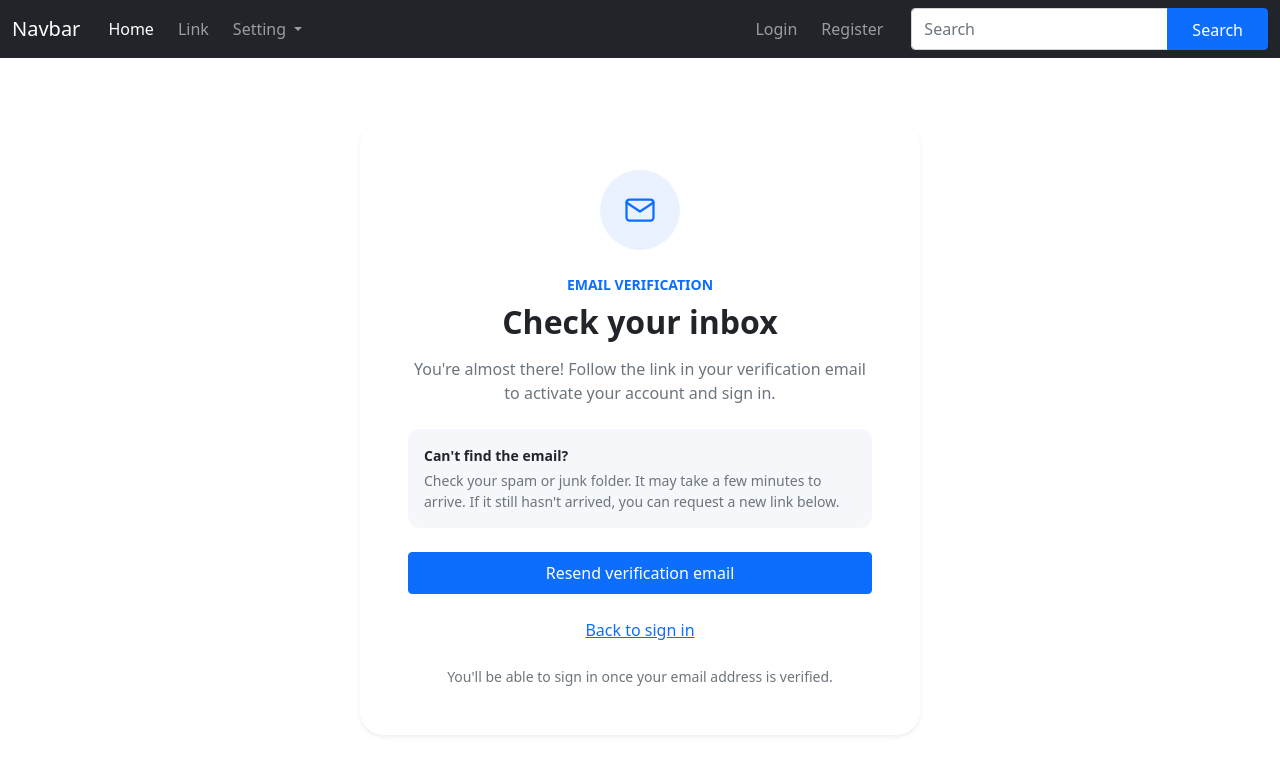
After one commit to MiranTaslidza/user_app, a Django app: page /users/verification-email-sent/ in a window 1280 px wide. The commit adds this page. Shown: the top 782 px of the page. Run offline with Django 5.2, Linux system fonts and the light colour scheme; parts of the project's set-up code (start-up, migrations or seed data) failed here and were passed over.

Commit message:
verification email

```diff
--- /dev/null
+++ b/users/templates/users/verification_email_sent.html
@@ -0,0 +1,62 @@
+{% extends 'base.html' %}
+
+{% block title %}Check your inbox{% endblock title %}
+
+{% block styles %}
+<style>
+    .verification-section { min-height: 75vh; }
+    .verification-card { max-width: 560px; width: 100%; border-radius: 1.5rem; }
+    .verification-icon { width: 80px; height: 80px; background-color: #eaf2ff; }
+    .verification-tip { background-color: #f5f7fa; border-radius: 0.75rem; }
+</style>
+{% endblock styles %}
+
+{% block content %}
+<section class="verification-section d-flex align-items-center justify-content-center py-5"
+    aria-labelledby="verification-title">
+    <div class="verification-card card border-0 shadow-sm">
+        <div class="card-body p-4 p-sm-5 text-center">
+            <div class="verification-icon d-flex align-items-center justify-content-center rounded-circle mx-auto mb-4 text-primary">
+                <svg xmlns="http://www.w3.org/2000/svg" width="36" height="36" viewBox="0 0 24 24"
+                    fill="none" stroke="currentColor" stroke-width="1.5" stroke-linecap="round"
+                    stroke-linejoin="round" aria-hidden="true" focusable="false">
+                    <rect x="3" y="5" width="18" height="14" rx="2"></rect>
+                    <path d="m3 7 9 6 9-6"></path>
+                </svg>
+            </div>
+
+            <p class="small text-primary fw-bold text-uppercase mb-2">Email verification</p>
+            <h1 id="verification-title" class="h2 fw-bold mb-3">Check your inbox</h1>
+            <p class="text-muted mb-4">
+                You're almost there! Follow the link in your verification email to
+                activate your account and sign in.
+            </p>
+
+            {% if user.email %}
+                <p class="small text-muted mb-1">Verification email sent to</p>
+                <p class="fw-bold text-break mb-4">{{ user.email }}</p>
+            {% endif %}
+
+            <div class="verification-tip p-3 mb-4 text-start">
+                <p class="small fw-bold mb-1">Can't find the email?</p>
+                <p class="small text-muted mb-0">
+                    Check your spam or junk folder. It may take a few minutes to arrive.
+                    If it still hasn't arrived, you can request a new link below.
+                </p>
+            </div>
+
+            <form method="post" action="{% url 'resend_verification_email' %}" class="d-grid mb-3">
+                {% csrf_token %}
+                <button type="submit" class="btn btn-primary py-2">
+                    Resend verification email
+                </button>
+            </form>
+
+            <a href="{% url 'login' %}" class="d-inline-block py-2">Back to sign in</a>
+            <p class="small text-muted mt-3 mb-0">
+                You'll be able to sign in once your email address is verified.
+            </p>
+        </div>
+    </div>
+</section>
+{% endblock content %}
--- a/users/urls.py
+++ b/users/urls.py
@@ -2,25 +2,20 @@ from django.urls import path
 from . import views
 from django.contrib.auth import views as auth_views
 from django.contrib.auth.views import LogoutView
-from django.contrib.auth.forms import AuthenticationForm
+from .forms.login_form import LoginForm
 
-AuthenticationForm.error_messages = {
-    **AuthenticationForm.error_messages,
-    'invalid_login': (
-        'Login failed. Check username or email and password '
-        'and have you confirmed your email address.'
-    ),
-}
 
 
 urlpatterns = [
     path('', views.home, name='home'),
     path("register/", views.RegisterView.as_view(), name="user-register"), # registracija
-    path('login/', auth_views.LoginView.as_view(template_name='users/login.html'), name="login"), # login
+    path('login/', auth_views.LoginView.as_view(template_name='users/login.html', authentication_form=LoginForm,), name='login',), #login
     path('logout/', LogoutView.as_view(next_page='/users/'), name='logout'), # logout
 
     # verifikacija maila
     #path('send_email/', views.send_verification_email, name='send_email'), # slanje emaila
     path("verify-email/<uidb64>/<token>/", views.verify_email, name="verify_email"), # verifikacija emaila
+    path("verification-email-sent/", views.verification_email_sent,name="verification_email_sent"),
+    path('resend-verification-email/', views.resend_verification_email, name='resend_verification_email'), # ponovno slanje verifikacijskog linka
 
 ]
--- a/users/views.py
+++ b/users/views.py
@@ -1,20 +1,19 @@
 #models
 from django.shortcuts import render
 from django.views.generic.edit import CreateView
-from django.urls import reverse_lazy
-from django.core.mail import send_mail # za slanje emaila
-from django.conf import settings # za pristup postavkama iz settings.py
+from django.urls import reverse_lazy, reverse
 from django.http import HttpResponse # za prikaz poruke nakon slanja emaila
 from django.contrib.auth.tokens import default_token_generator # za generisanje tokena za verifikaciju email adrese
-from django.urls import reverse # za generisanje URL-a na osnovu imena rute
-from django.utils.encoding import force_bytes # za kodiranje ID korisnika u base64 format
-from django.utils.http import urlsafe_base64_encode # za kodiranje ID korisnika u base64 format na siguran način za URL
 from django.shortcuts import redirect
 from django.utils.http import urlsafe_base64_decode
 from django.contrib import messages
+from django.core.cache import cache
+from django.views.decorators.http import require_POST
 
 
 
+# services
+from .services.email_service import send_verification_email
 
 
 #forms
@@ -54,43 +53,6 @@ class RegisterView(CreateView):
 
 ######## verifikacija maila #############
 
-# funkcija za slanje emaila
-def send_verification_email(request, user):
-    uid = urlsafe_base64_encode(force_bytes(user.pk)) # kodiranje ID korisnika u base64 format kako bi se mogao sigurno koristiti u URL-u.
-    token = default_token_generator.make_token(user) # generisanje tokena za verifikaciju korisnika. Token se koristi za potvrdu identiteta korisnika prilikom verifikacije email adrese.
-
-    # kreiranje URL-a za verifikaciju email adrese. Koristi se funkcija reverse za generisanje URL-a na osnovu imena rute "verify_email" i prosleđuje se uid i token kao parametri.
-    verification_path = reverse("verify_email", kwargs={"uidb64": uid, "token": token,},)
-
-    # kreiranje punog URL-a za verifikaciju email adrese. Funkcija build_absolute_uri generiše apsolutni URL na osnovu relativnog puta verification_path. Ovaj URL će biti poslat korisniku u emailu kako bi mogao potvrditi svoju email adresu.
-    verification_url = request.build_absolute_uri(verification_path)
-
-    # kreiranje poruke za email verifikaciju. Poruka sadrži pozdrav korisniku, uputstvo da klikne na link za verifikaciju i sam link (verification_url). Takođe, uključuje napomenu da ako korisnik nije napravio račun, može zanemariti poruku.
-    subject = "Email address confirmation"
-
-    # kreiranje poruke za email verifikaciju. Poruka sadrži pozdrav korisniku, uputstvo da klikne na link za verifikaciju i sam link (verification_url). Takođe, uključuje napomenu da ako korisnik nije napravio račun, može zanemariti poruku.
-    message = (
-        f"Hello {user.username},\n\n"
-        "Click the following link to verify your email address:\n\n"
-        f"{verification_url}\n\n"
-        "If you have not created this account, please ignore the message."
-    )
-
-    # send_mail je funkcija koja šalje email. Prima sledeće parametre:
-    send_mail(
-        subject=subject, # subject: Naslov emaila.
-        message=message, # message: Sadržaj emaila.
-        from_email=settings.DEFAULT_FROM_EMAIL,  # from_email: Email adresa pošiljaoca, koja se uzima iz postavki (settings.DEFAULT_FROM_EMAIL).
-        recipient_list=[user.email], # recipient_list: Lista primaoca, u ovom slučaju samo email adresa korisnika.
-        fail_silently=False, # fail_silently: Ako je False, greške prilikom slanja emaila će biti prijavljene. Ako je True, greške će biti ignorisane.
-    )
-
-    messages.success(
-        request,
-        'A verification email has been sent. Please check your inbox and follow the link to verify your email address before signing in.'
-    )
-
-
 # funkcija za verifikaciju emaila
 def verify_email(request, uidb64, token):
     try:
@@ -103,6 +65,11 @@ def verify_email(request, uidb64, token):
     except (TypeError, ValueError, OverflowError, User.DoesNotExist):
         user = None
 
+    # Provjerava da li je korisnik već aktivan
+    if user is not None and user.is_active:
+        messages.info(request, "Your email has already been verified.")
+        return redirect('login')
+
     # Provjerava da li korisnik postoji i da li je token ispravan
     if user is not None and default_token_generator.check_token(user, token):
 
@@ -114,6 +81,56 @@ def verify_email(request, uidb64, token):
             "Your email has been successfully verified. You can now log in."
         )
 
+        #return HttpResponse("Email has been successfully verified.")
         return redirect('login')
 
-    return HttpResponse("The verification link is invalid or has expired.")
+    # Korisnik postoji, ali token nije ispravan ili je istekao
+    if user is not None and not user.is_active:
+        request.session['verification_user_id'] = user.pk
+
+        messages.warning(
+            request,
+            'The verification link is broken or has expired. '
+            'Request a new link.',
+        )
+
+        return redirect('verification_email_sent')
+
+    return HttpResponse("The verification link is invalid or the account has already been activated.")
+
+
+
+
+
+# verifikacijski email template
+def verification_email_sent(request):
+    return render(
+        request,
+        "users/verification_email_sent.html"
+    )
+
+
+# ponovno slanje verifikacijskog linka
+@require_POST
+def resend_verification_email(request):
+    user_id = request.session.get('verification_user_id')
+    user = User.objects.filter(pk=user_id, is_active=False).first()
+
+    if user is None:
+        return redirect('login')
+
+    # Ograniči ponovno slanje na jednom u 60 sekundi
+    cache_key = f'verification_resend_{user.pk}'
+
+    if not cache.add(cache_key, True, timeout=60):
+        messages.info(request, 'Sačekajte 60 sekundi prije ponovnog slanja.')
+        return redirect('verification_email_sent')
+
+    try:
+        send_verification_email(request, user)
+    except Exception:
+        cache.delete(cache_key)
+        raise
+
+    messages.success(request, 'Novi verifikacijski email je poslan.')
+    return redirect('login')
```
Also changed, not shown: users/forms/login_form.py (added, +39 -0 lines), users/services/email_service.py (added, +49 -0 lines), users/templates/users/login.html (+7 -0 lines), users/services/__init__.py (added).
